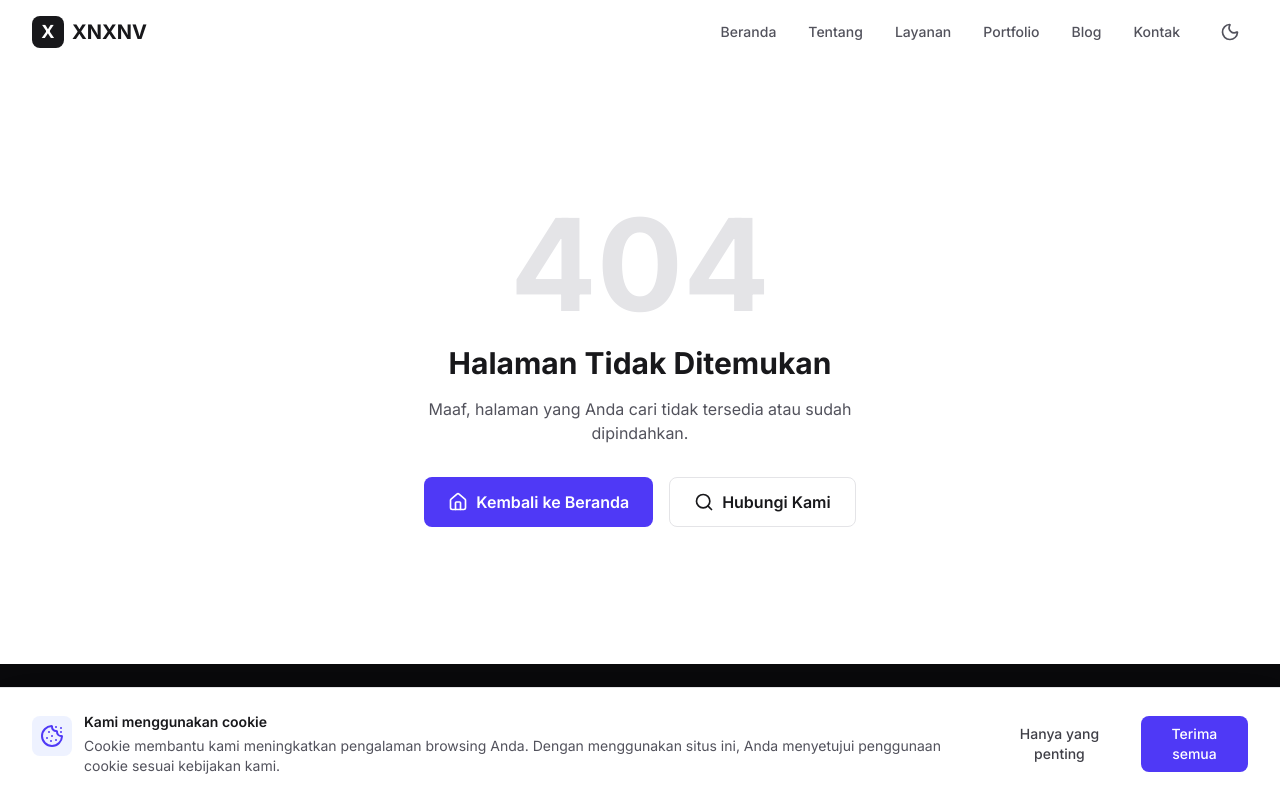
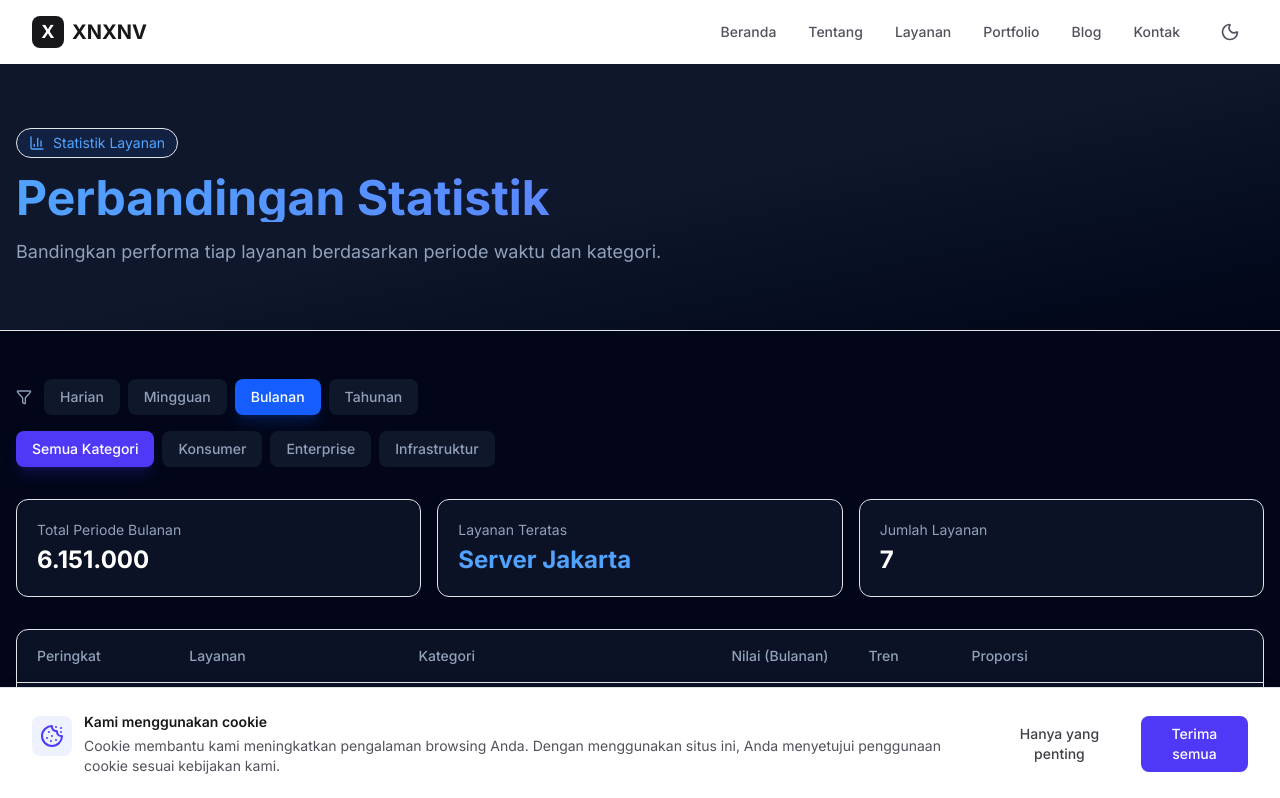
Before and after one commit to aryaapriawann-dev/XNXNV, a Next.js app: page /stats/compare in a window 1280 px wide. Before the commit this address had no page. Shown: the top 798 px of the page. Built offline with nearby package versions, Linux system fonts and the light colour scheme.

Commit message:
feat(stats): add Stats Compare page with period filter

```diff
--- /dev/null
+++ b/src/app/stats/compare/page.tsx
@@ -0,0 +1,182 @@
+"use client";
+
+import { useState } from "react";
+import { BarChart3, TrendingUp, TrendingDown, Minus, Filter } from "lucide-react";
+
+interface StatRow {
+  id: string;
+  layanan: string;
+  kategori: string;
+  harian: number;
+  mingguan: number;
+  bulanan: number;
+  tahunan: number;
+  satuan: string;
+}
+
+type Periode = "harian" | "mingguan" | "bulanan" | "tahunan";
+
+const PERIODS: { id: Periode; label: string }[] = [
+  { id: "harian", label: "Harian" },
+  { id: "mingguan", label: "Mingguan" },
+  { id: "bulanan", label: "Bulanan" },
+  { id: "tahunan", label: "Tahunan" },
+];
+
+const STATS: StatRow[] = [
+  { id: "1", layanan: "VPN Personal", kategori: "Konsumer", harian: 12500, mingguan: 82000, bulanan: 340000, tahunan: 3900000, satuan: "pengguna" },
+  { id: "2", layanan: "VPN Bisnis", kategori: "Enterprise", harian: 3200, mingguan: 21500, bulanan: 89000, tahunan: 1020000, satuan: "perusahaan" },
+  { id: "3", layanan: "Server Jakarta", kategori: "Infrastruktur", harian: 98500, mingguan: 680000, bulanan: 2900000, tahunan: 34000000, satuan: "koneksi" },
+  { id: "4", layanan: "Server Singapura", kategori: "Infrastruktur", harian: 76200, mingguan: 520000, bulanan: 2250000, tahunan: 26500000, satuan: "koneksi" },
+  { id: "5", layanan: "Dedicated IP", kategori: "Enterprise", harian: 850, mingguan: 5900, bulanan: 24000, tahunan: 280000, satuan: "pelanggan" },
+  { id: "6", layanan: "Paket Keluarga", kategori: "Konsumer", harian: 4100, mingguan: 28000, bulanan: 118000, tahunan: 1350000, satuan: "keluarga" },
+  { id: "7", layanan: "Trial Gratis", kategori: "Konsumer", harian: 15600, mingguan: 105000, bulanan: 430000, tahunan: 5100000, satuan: "pendaftar" },
+];
+
+const formatAngka = (n: number): string => n.toLocaleString("id-ID");
+
+export default function StatsComparePage() {
+  const [periode, setPeriode] = useState<Periode>("bulanan");
+  const [kategoriFilter, setKategoriFilter] = useState<string>("all");
+
+  const kategoris = ["all", ...Array.from(new Set(STATS.map((s) => s.kategori)))];
+  const filtered = STATS.filter((s) => kategoriFilter === "all" || s.kategori === kategoriFilter);
+  const sorted = [...filtered].sort((a, b) => b[periode] - a[periode]);
+  const maxVal = Math.max(...sorted.map((s) => s[periode]), 1);
+  const total = sorted.reduce((acc, s) => acc + s[periode], 0);
+
+  const getTrend = (row: StatRow) => {
+    if (periode === "harian") return row.mingguan / 7 > row.harian ? "down" : "up";
+    if (periode === "mingguan") return row.bulanan / 4 > row.mingguan ? "down" : "up";
+    if (periode === "bulanan") return row.tahunan / 12 > row.bulanan ? "down" : "up";
+    return "flat";
+  };
+
+  return (
+    <div className="min-h-screen bg-slate-950 text-slate-50">
+      <div className="border-b border-slate-800 bg-gradient-to-br from-slate-900 via-slate-900 to-slate-950">
+        <div className="container mx-auto px-4 py-16">
+          <div className="inline-flex items-center gap-2 px-3 py-1 rounded-full bg-blue-500/10 text-blue-400 text-sm mb-4 border border-blue-500/20">
+            <BarChart3 className="w-4 h-4" />
+            <span>Statistik Layanan</span>
+          </div>
+          <h1 className="text-4xl md:text-5xl font-bold mb-4 bg-gradient-to-r from-blue-400 to-indigo-500 bg-clip-text text-transparent">
+            Perbandingan Statistik
+          </h1>
+          <p className="text-lg text-slate-400 max-w-2xl">
+            Bandingkan performa tiap layanan berdasarkan periode waktu dan kategori.
+          </p>
+        </div>
+      </div>
+
+      <div className="container mx-auto px-4 py-12">
+        {/* Filter Periode */}
+        <div className="flex flex-wrap items-center gap-3 mb-4">
+          <Filter className="w-4 h-4 text-slate-400" />
+          <div className="flex flex-wrap gap-2">
+            {PERIODS.map((p) => (
+              <button
+                key={p.id}
+                onClick={() => setPeriode(p.id)}
+                className={`px-4 py-2 rounded-lg text-sm font-medium transition-all ${
+                  periode === p.id
+                    ? "bg-blue-600 text-white shadow-lg shadow-blue-600/20"
+                    : "bg-slate-900 text-slate-400 hover:bg-slate-800 hover:text-slate-200"
+                }`}
+              >
+                {p.label}
+              </button>
+            ))}
+          </div>
+        </div>
+
+        {/* Filter Kategori */}
+        <div className="flex flex-wrap gap-2 mb-8">
+          {kategoris.map((k) => (
+            <button
+              key={k}
+              onClick={() => setKategoriFilter(k)}
+              className={`px-4 py-2 rounded-lg text-sm font-medium transition-all ${
+                kategoriFilter === k
+                  ? "bg-indigo-600 text-white shadow-lg shadow-indigo-600/20"
+                  : "bg-slate-900 text-slate-400 hover:bg-slate-800 hover:text-slate-200"
+              }`}
+            >
+              {k === "all" ? "Semua Kategori" : k}
+            </button>
+          ))}
+        </div>
+
+        {/* Ringkasan */}
+        <div className="grid grid-cols-1 md:grid-cols-3 gap-4 mb-8">
+          <div className="bg-slate-900/70 border border-slate-800 rounded-xl p-5">
+            <p className="text-sm text-slate-400 mb-1">Total Periode {PERIODS.find((p) => p.id === periode)?.label}</p>
+            <p className="text-2xl font-bold text-white">{formatAngka(total)}</p>
+          </div>
+          <div className="bg-slate-900/70 border border-slate-800 rounded-xl p-5">
+            <p className="text-sm text-slate-400 mb-1">Layanan Teratas</p>
+            <p className="text-2xl font-bold text-blue-400">{sorted[0]?.layanan ?? "-"}</p>
+          </div>
+          <div className="bg-slate-900/70 border border-slate-800 rounded-xl p-5">
+            <p className="text-sm text-slate-400 mb-1">Jumlah Layanan</p>
+            <p className="text-2xl font-bold text-white">{sorted.length}</p>
+          </div>
+        </div>
+
+        {/* Tabel */}
+        <div className="overflow-x-auto bg-slate-900/70 border border-slate-800 rounded-xl">
+          <table className="w-full text-sm">
+            <thead>
+              <tr className="border-b border-slate-800 text-left text-slate-400">
+                <th className="px-5 py-4 font-medium">Peringkat</th>
+                <th className="px-5 py-4 font-medium">Layanan</th>
+                <th className="px-5 py-4 font-medium">Kategori</th>
+                <th className="px-5 py-4 font-medium text-right">Nilai ({PERIODS.find((p) => p.id === periode)?.label})</th>
+                <th className="px-5 py-4 font-medium">Tren</th>
+                <th className="px-5 py-4 font-medium w-1/4">Proporsi</th>
+              </tr>
+            </thead>
+            <tbody>
+              {sorted.map((row, idx) => {
+                const trend = getTrend(row);
+                const TrendIcon = trend === "up" ? TrendingUp : trend === "down" ? TrendingDown : Minus;
+                const trendColor = trend === "up" ? "text-green-400" : trend === "down" ? "text-red-400" : "text-slate-400";
+                return (
+                  <tr key={row.id} className="border-b border-slate-800/60 last:border-0 hover:bg-slate-800/40 transition-colors">
+                    <td className="px-5 py-4 font-bold text-slate-300">#{idx + 1}</td>
+                    <td className="px-5 py-4 font-medium text-white">{row.layanan}</td>
+                    <td className="px-5 py-4">
+                      <span className="px-3 py-1 bg-slate-800 rounded-full text-xs text-blue-400 border border-slate-700">
+                        {row.kategori}
+                      </span>
+                    </td>
+                    <td className="px-5 py-4 text-right font-semibold text-slate-100">
+                      {formatAngka(row[periode])} <span className="font-normal text-slate-500">{row.satuan}</span>
+                    </td>
+                    <td className="px-5 py-4">
+                      <TrendIcon className={`w-4 h-4 ${trendColor}`} />
+                    </td>
+                    <td className="px-5 py-4">
+                      <div className="h-2 bg-slate-800 rounded-full overflow-hidden">
+                        <div
+                          className="h-full bg-gradient-to-r from-blue-500 to-indigo-500 rounded-full"
+                          style={{ width: `${(row[periode] / maxVal) * 100}%` }}
+                        />
+                      </div>
+                    </td>
+                  </tr>
+                );
+              })}
+            </tbody>
+          </table>
+        </div>
+
+        {sorted.length === 0 && (
+          <div className="text-center py-16 bg-slate-900/40 rounded-xl border border-slate-800 mt-6">
+            <p className="text-lg font-semibold text-slate-300">Tidak ada data pada kategori ini</p>
+          </div>
+        )}
+      </div>
+    </div>
+  );
+}
```
